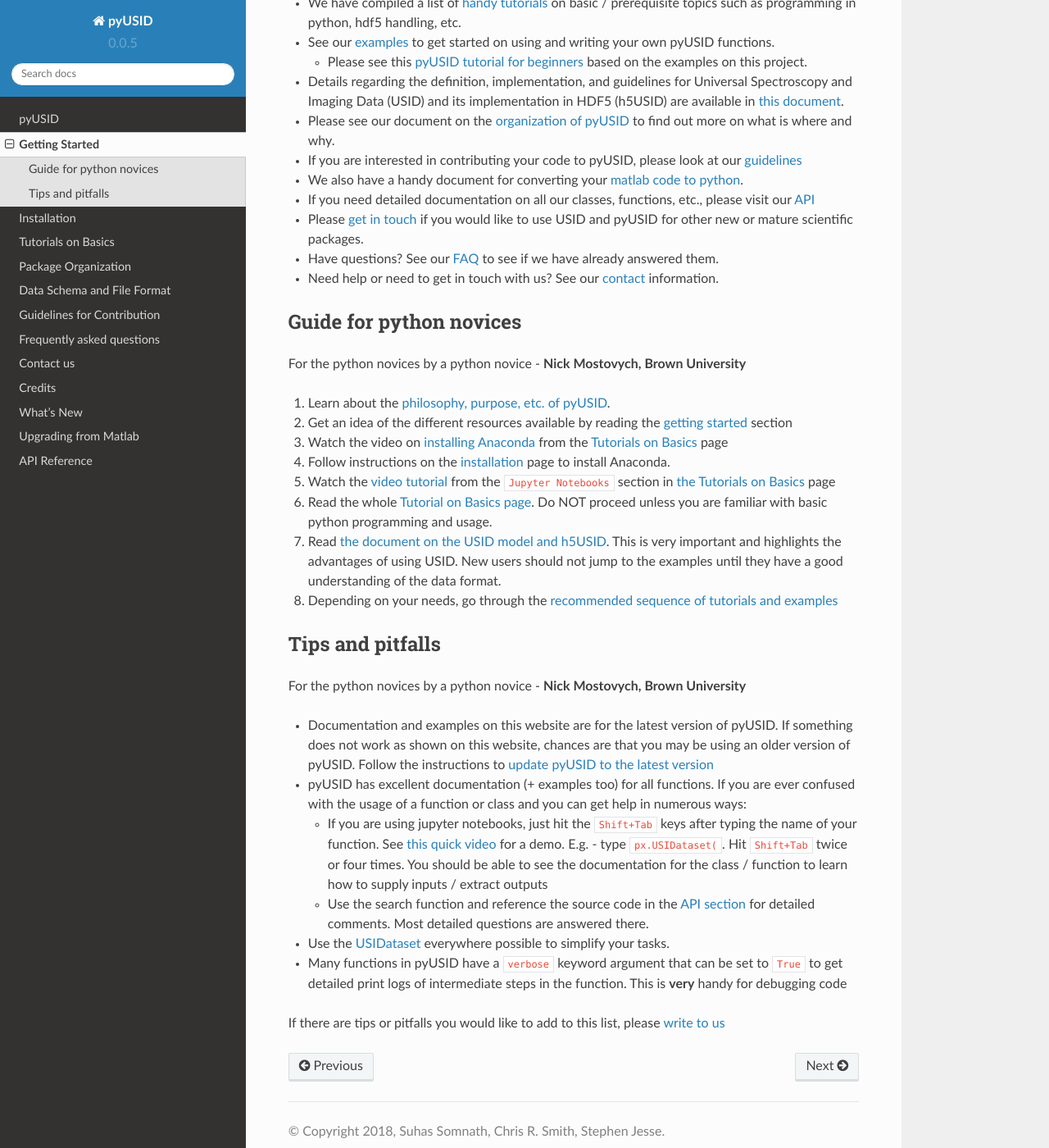
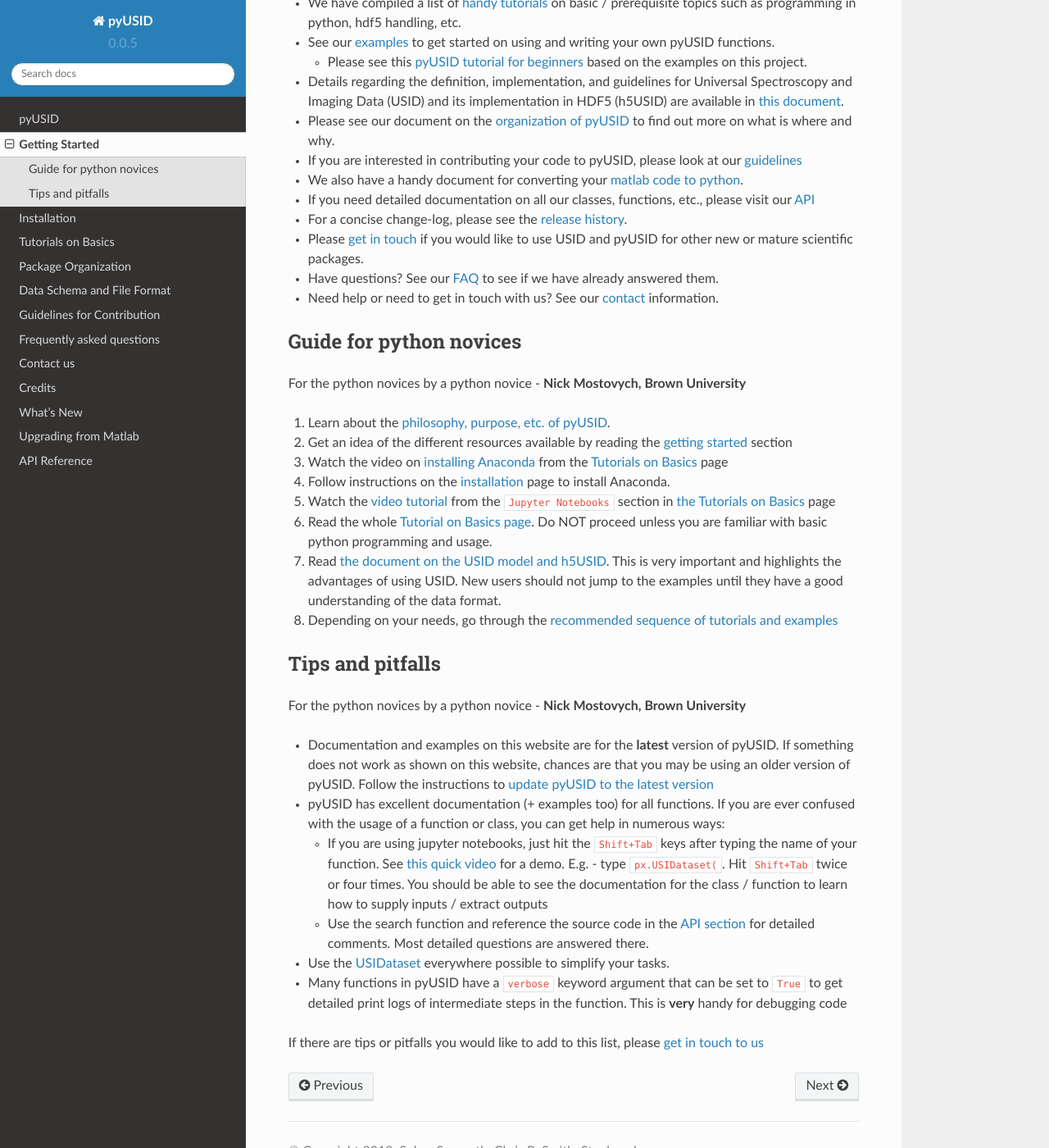
Before and after one commit to pycroscopy/pyUSID, a Sphinx documentation site: the page built from docs/getting_started.rst, in a window 1280 px wide and 1400 px high, scrolled down 192 px. Shown: the whole window at 82% size. Built offline with Sphinx 7.4.7 and the Read the Docs theme 2.0.0, drawn with Linux system fonts in a browser that asks for light colours; pages that are not in the unit, such as notebooks, are missing from menus.

Commit message:
Replaced contents of the What's New page with link to release history

```diff
--- a/docs/getting_started.rst
+++ b/docs/getting_started.rst
@@ -10,6 +10,7 @@ Getting Started
 * If you are interested in contributing your code to pyUSID, please look at our `guidelines <./contribution_guidelines.html>`_
 * We also have a handy document for converting your `matlab code to python <./matlab_to_python.html>`_.
 * If you need detailed documentation on all our classes, functions, etc., please visit our `API <./api.html>`_
+* For a concise change-log, please see the `release history <https://github.com/pycroscopy/pyUSID/releases>`_.
 * Please `get in touch <./contact.html>`_ if you would like to use USID and pyUSID for other new or mature scientific packages.
 * Have questions? See our `FAQ <./faq.html>`_ to see if we have already answered them.
 * Need help or need to get in touch with us? See our `contact <./contact.html>`_ information.
@@ -31,10 +32,10 @@ Tips and pitfalls
 ~~~~~~~~~~~~~~~~~
 For the python novices by a python novice - **Nick Mostovych, Brown University**
 
-* Documentation and examples on this website are for the latest version of pyUSID. If something does not work as shown on this website,
+* Documentation and examples on this website are for the **latest** version of pyUSID. If something does not work as shown on this website,
   chances are that you may be using an older version of pyUSID. Follow the instructions to `update pyUSID to the latest version <./install.html#updating-pyUSID>`_
 * pyUSID has excellent documentation (+ examples too) for all functions. If you are ever confused with the usage of a
-  function or class and you can get help in numerous ways:
+  function or class, you can get help in numerous ways:
 
   * If you are using jupyter notebooks, just hit the ``Shift+Tab`` keys after typing the name of your function.
     See `this quick video <https://www.youtube.com/watch?v=TgqMK1SG7XI>`_ for a demo.
@@ -46,4 +47,4 @@ For the python novices by a python novice - **Nick Mostovych, Brown University**
 * Many functions in pyUSID have a ``verbose`` keyword argument that can be set to ``True`` to get detailed print logs of intermediate steps in the function.
   This is **very** handy for debugging code
 
-If there are tips or pitfalls you would like to add to this list, please `write to us <./contact.html>`_
+If there are tips or pitfalls you would like to add to this list, please `get in touch to us <./contact.html>`_
--- a/docs/whats_new.rst
+++ b/docs/whats_new.rst
@@ -1,6 +1,4 @@
 What's New
 ==========
 
-`v 0.0.4 - Jun 27 2018: <https://github.com/pycroscopy/pyUSID/releases/tag/0.0.1`_
-----------------------------------------------------------------------------------------------------
-* PyUSID is a migration of the engineering-specific components out of a child project - pycroscopy (code was migrated from pycroscopy.core)
+For a concise change-log for different versions of pyUSID, please see the `release history <https://github.com/pycroscopy/pyUSID/releases>`_.
```
